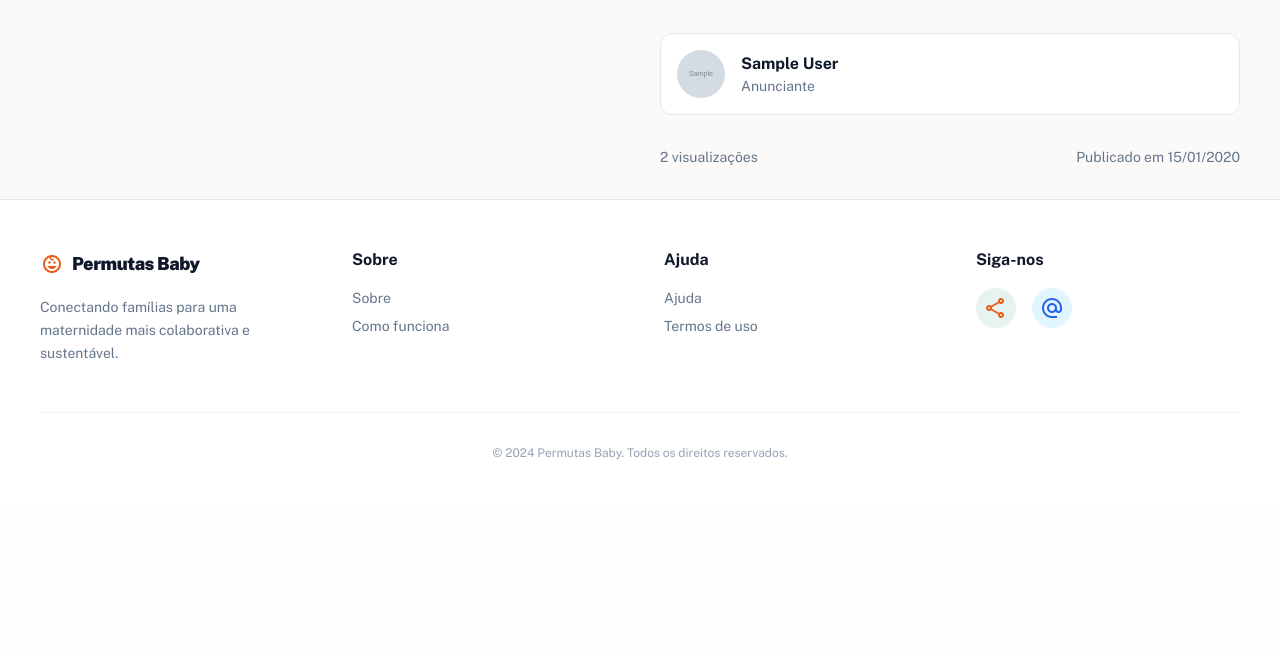
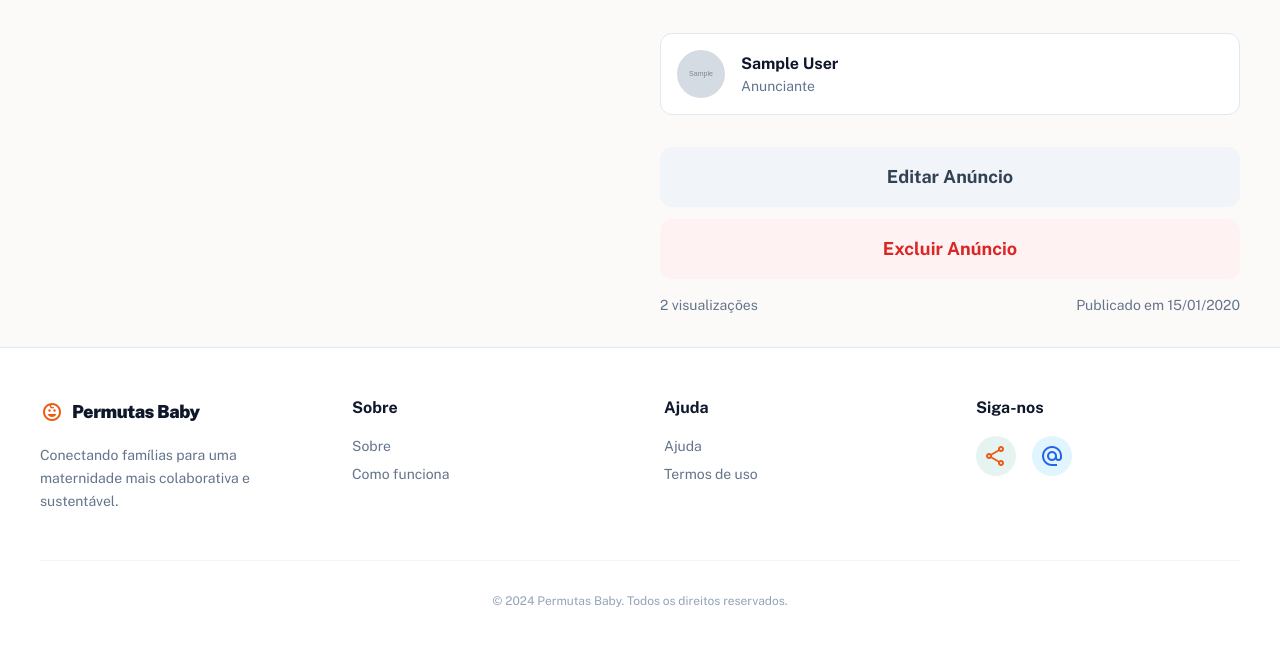
Before and after one commit to Alexsantossp71/baby, a Django app: a page that uses templates/baby/produto_detalhe.html in a window 1280 px wide. Shown: the part 753-1410 px from the top of the page. Before the commit the page ends 1212 px from the top, so only its background shows below. Run offline with Django 5.2, Linux system fonts and the light colour scheme; a user stored in the database is signed in; data comes from the database, SQL or seed files in the repository; tables that the repository leaves empty hold one stand-in row (values such as "Sample post"); grey boxes marked "Sample" are stand-in pictures; parts of the project's set-up code (start-up, migrations or seed data) failed here and were passed over; some libraries are stand-ins or nearby versions.

Commit message:
Feature: Implementada exclusão de anúncios

```diff
--- a/baby/urls.py
+++ b/baby/urls.py
@@ -16,4 +16,5 @@ urlpatterns = [
     path('favoritar/', views.favoritar_produto, name='favoritar_produto'),
     path('favoritos/', views.meus_favoritos, name='meus_favoritos'),
     path('categoria/<str:slug>/', views.categoria_view, name='categoria'),
+    path('produto/<uuid:pk>/excluir/', views.excluir_produto, name='excluir_produto'),
 ]
--- a/baby/views.py
+++ b/baby/views.py
@@ -388,3 +388,22 @@ def categoria_view(request, slug):
         'produtos': page_obj.object_list,
     }
     return render(request, 'baby/categoria.html', context)
+
+
+@login_required
+@require_POST
+def excluir_produto(request, pk):
+    """
+    Exclui um anúncio de produto.
+    Verifica se o usuário é o proprietário antes de realizar a exclusão.
+    """
+    produto = get_object_or_404(Produto, pk=pk, usuario=request.user)
+
+    # Verifica se existem propostas aceitas ou em andamento antes de excluir
+    # (Opcional: você pode impedir a exclusão se houver trocas em andamento)
+
+    titulo = produto.titulo
+    produto.delete()
+
+    messages.success(request, f'Anúncio "{titulo}" excluído com sucesso.')
+    return redirect('baby:meus_produtos')
--- a/templates/baby/meus_produtos.html
+++ b/templates/baby/meus_produtos.html
@@ -43,6 +43,12 @@
                             <a href="{% url 'baby:produto_detalhe' pk=produto.pk slug=produto.slug %}" class="flex-1 px-3 py-2 bg-slate-100 text-slate-700 rounded-xl font-bold text-sm text-center hover:bg-slate-200 transition-colors">
                                 Ver
                             </a>
+                            <form action="{% url 'baby:excluir_produto' pk=produto.pk %}" method="POST" class="flex-1" onsubmit="return confirm('Tem certeza que deseja excluir este anúncio?');">
+                                {% csrf_token %}
+                                <button type="submit" class="w-full px-3 py-2 bg-red-50 text-red-600 rounded-xl font-bold text-sm text-center hover:bg-red-100 transition-colors">
+                                    Excluir
+                                </button>
+                            </form>
                         </div>
                     </div>
                 </div>
--- a/templates/baby/produto_detalhe.html
+++ b/templates/baby/produto_detalhe.html
@@ -135,6 +135,18 @@
                     Produto Indisponível
                 </button>
             {% endif %}
+        {% elif user.is_authenticated and user == produto.usuario %}
+            <div class="space-y-3">
+                <a href="#" class="block w-full py-4 bg-slate-100 text-slate-700 rounded-xl font-bold text-lg text-center hover:bg-slate-200 transition-colors">
+                    Editar Anúncio
+                </a>
+                <form action="{% url 'baby:excluir_produto' pk=produto.pk %}" method="POST" onsubmit="return confirm('Tem certeza que deseja excluir este anúncio?');">
+                    {% csrf_token %}
+                    <button type="submit" class="w-full py-4 bg-red-50 text-red-600 rounded-xl font-bold text-lg hover:bg-red-100 transition-colors">
+                        Excluir Anúncio
+                    </button>
+                </form>
+            </div>
         {% elif not user.is_authenticated %}
             <a href="{% url 'users:login' %}?next={{ request.path }}" class="block w-full py-4 bg-primary text-white rounded-xl font-bold text-lg text-center shadow-lg shadow-primary/30 hover:bg-primary/90 transition-colors">
                 Entre para Propor Troca
```
